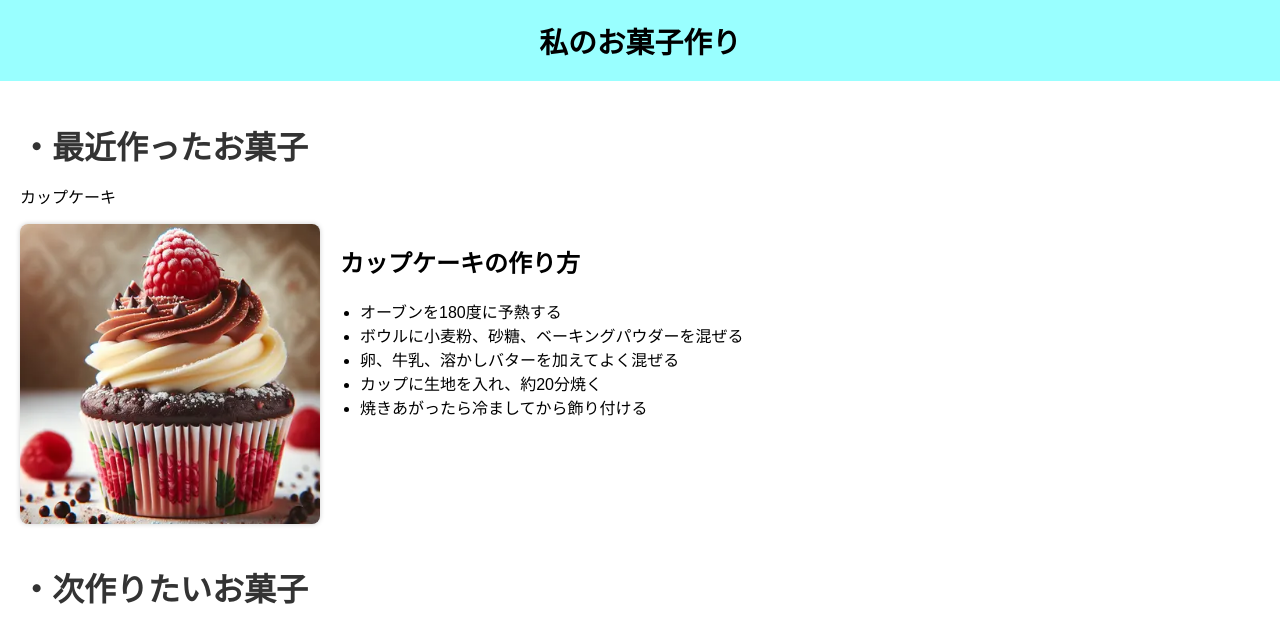
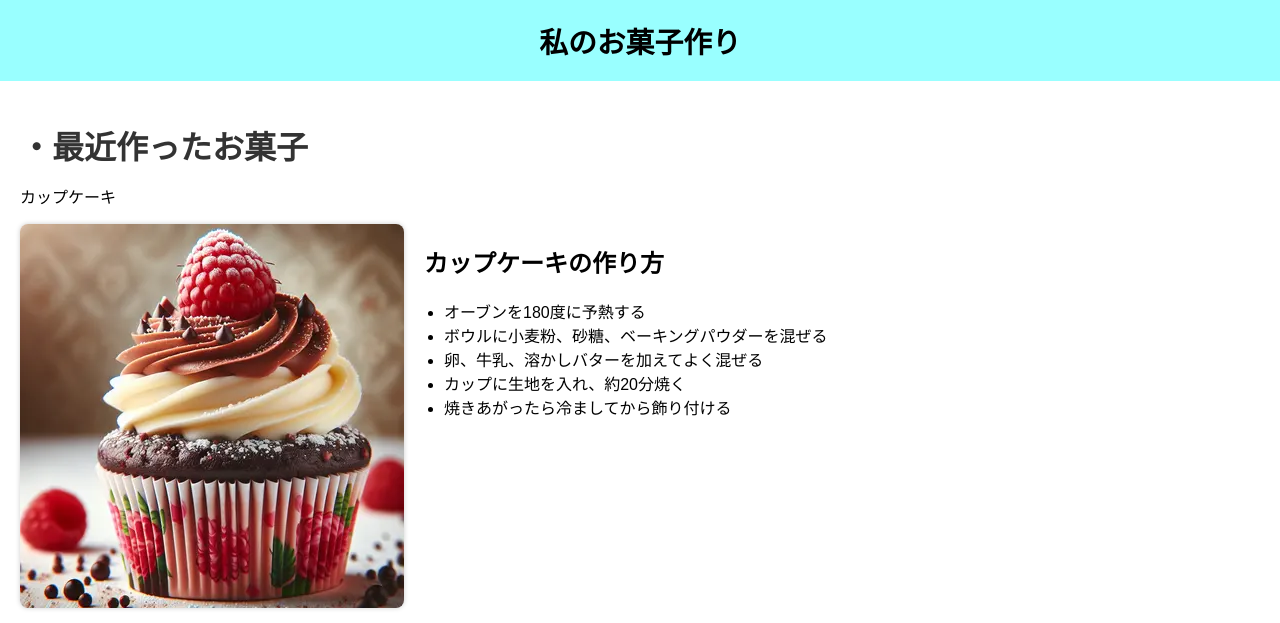
Before and after one commit to itimaru8/test1, a plain HTML site: page index.html in a window 1280 px wide. Shown: the top 623 px of the page. Drawn offline with Linux system fonts and the light colour scheme.

Commit message:
Update index.html

```diff
--- a/index.html
+++ b/index.html
@@ -26,15 +26,16 @@
       color: #333;
       margin-bottom: 10px;
     }
-    .cupcake-section {
+    .cupcake-section, .tart-section {
       display: flex;
       align-items: flex-start;
       gap: 20px;
       margin-bottom: 40px;
     }
-    .cupcake-section img {
-      max-width: 300px;
-      height: auto;
+    .cupcake-section img, .tart-section img {
+      width: 384px;
+      height: 384px;
+      object-fit: cover;
       border-radius: 8px;
       box-shadow: 0 0 5px rgba(0,0,0,0.2);
     }
@@ -87,8 +88,8 @@
 
     <h1>・次作りたいお菓子</h1>
     <p>ブルーベリータルト</p>
-    <img src="https://www.photolibrary.jp/mhd1/img473/450-2016062610343732646.jpg" alt="ブルーベリータルト">
-     <div class="tart-section">
+    <div class="tart-section">
+      <img src="https://www.photolibrary.jp/mhd1/img473/450-2016062610343732646.jpg" alt="ブルーベリータルト">
       <div class="recipe">
         <h2>ブルーベリータルトの作り方</h2>
         <ul>
@@ -103,7 +104,6 @@
   </main>
   <footer>
     <div>連絡先: example@example.com</div>
-
     <div>
       <a href="https://twitter.com" target="_blank" rel="noopener noreferrer">Twitter</a> |
       <a href="https://facebook.com" target="_blank" rel="noopener noreferrer">Facebook</a> |
```
